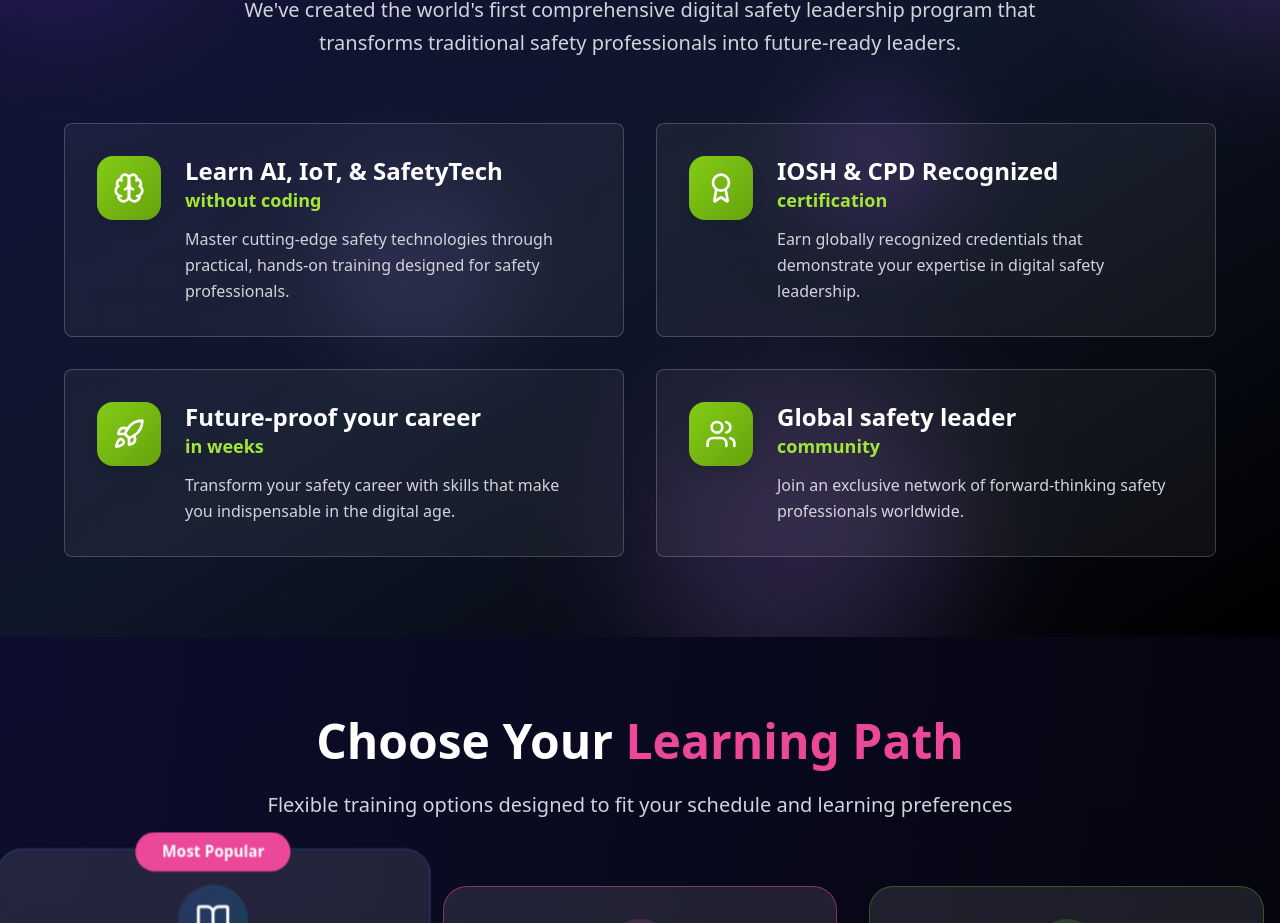
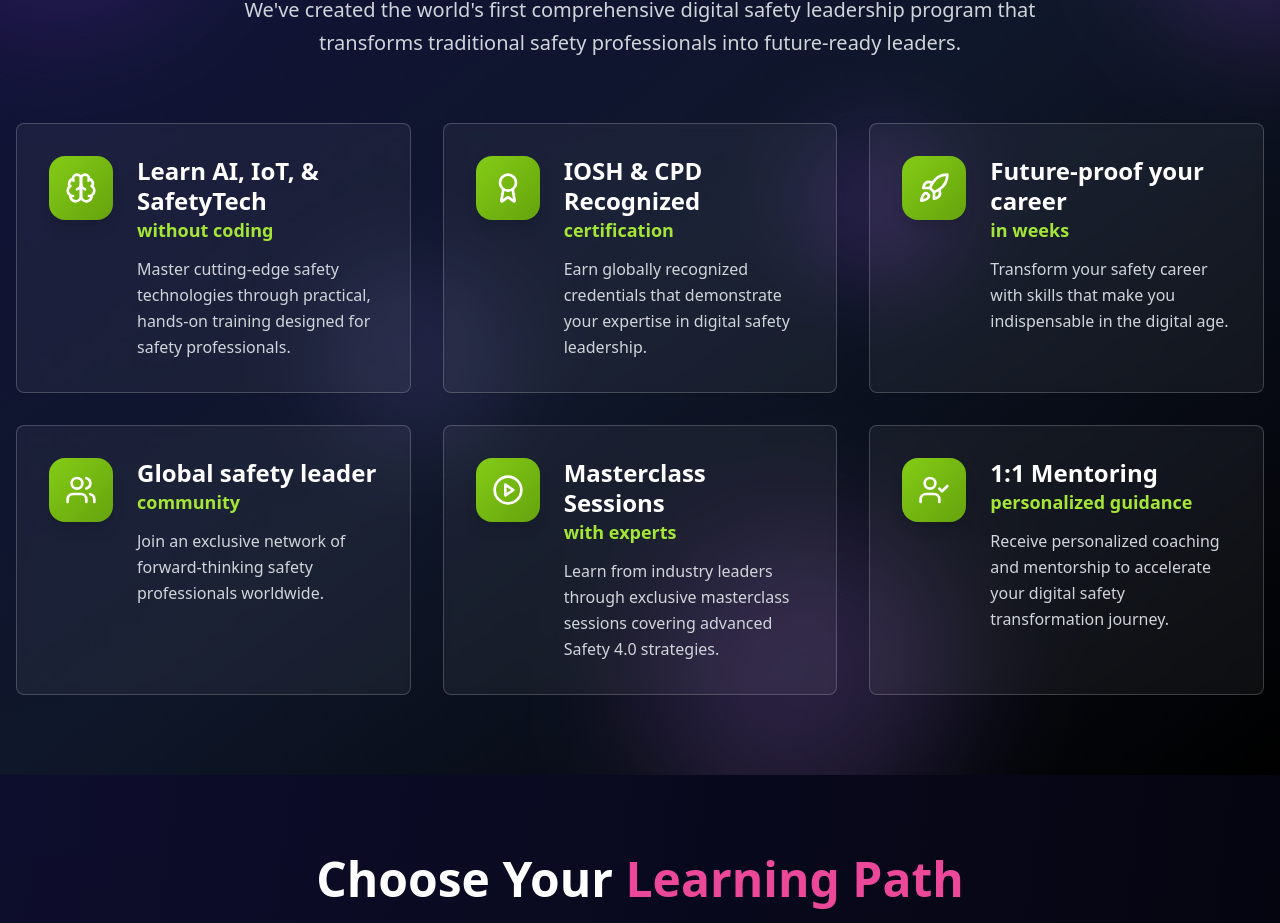
Before and after one commit to lucasdomingues19/safety4-lead-future, a React (Vite) app: page / in a window 1280 px wide. Shown: the part 3478-4401 px from the top of the page. Built offline with nearby package versions, Linux system fonts and the light colour scheme.

Commit message:
Add tiles for Masterclass

```diff
--- a/src/components/SolutionSection.tsx
+++ b/src/components/SolutionSection.tsx
@@ -1,4 +1,4 @@
-import { Brain, Award, Rocket, Users } from "lucide-react";
+import { Brain, Award, Rocket, Users, PlayCircle, UserCheck } from "lucide-react";
 import { Card, CardContent } from "@/components/ui/card";
 
 export const SolutionSection = () => {
@@ -29,6 +29,20 @@ export const SolutionSection = () => {
       title: "Global safety leader",
       subtitle: "community",
       description: "Join an exclusive network of forward-thinking safety professionals worldwide.",
+      gradient: "from-secondary/20 to-primary/20"
+    },
+    {
+      icon: PlayCircle,
+      title: "Masterclass Sessions",
+      subtitle: "with experts",
+      description: "Learn from industry leaders through exclusive masterclass sessions covering advanced Safety 4.0 strategies.",
+      gradient: "from-primary/20 to-secondary/20"
+    },
+    {
+      icon: UserCheck,
+      title: "1:1 Mentoring",
+      subtitle: "personalized guidance",
+      description: "Receive personalized coaching and mentorship to accelerate your digital safety transformation journey.",
       gradient: "from-secondary/20 to-primary/20"
     }
   ];
@@ -74,7 +88,7 @@ export const SolutionSection = () => {
           </p>
         </div>
 
-        <div className="grid md:grid-cols-2 gap-8 max-w-6xl mx-auto">
+        <div className="grid md:grid-cols-2 lg:grid-cols-3 gap-8 max-w-7xl mx-auto">
           {benefits.map((benefit, index) => {
             const Icon = benefit.icon;
             return (
```
